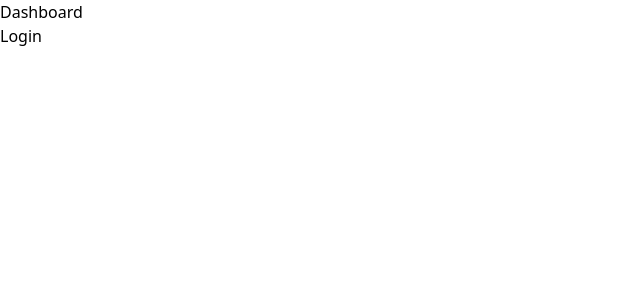
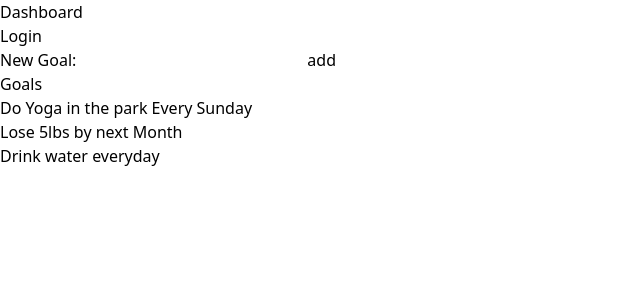
Before and after one commit to WilliamTRich/CodeZeroProject, a React (Vite) app in the folder client/: page /dashboard in a window 1280 px wide. Shown: the top 300 px of the page, without its empty margins (0-640 px from the left). Built offline with nearby package versions, Linux system fonts and the light colour scheme.

Commit message:
refactored componenets to add and list goals on dashboard

```diff
--- a/client/package.json
+++ b/client/package.json
@@ -17,6 +17,7 @@
     "react-dom": "^18.2.0",
     "react-router-dom": "^6.16.0",
     "sequelize": "^6.33.0",
+    "socket.io": "^4.7.2",
     "socket.io-client": "^4.7.2"
   },
   "devDependencies": {
--- /dev/null
+++ b/client/src/components/AddGoal.jsx
@@ -0,0 +1,40 @@
+import React,{useState} from 'react';
+import { navigate } from '@reach/router';
+import axios from 'axios';
+
+const AddGoal = ()=> {
+    const [goal, setGoal]= useState("");
+    const newSubmitHandler = (e)=> {
+        e.preventDefault();
+        const newGoal = {
+            goal,
+        };
+        axios.post('',
+        newGoal, {
+            withCredentials:true
+        })
+        .then((res)=> {
+            console.log(res.data);
+            navigate('/dashboard');
+        })
+    }
+    return(
+    <div className='addgoal display: inline-block'>
+        <div>
+            <form className='goalsform ' onSubmit = {newSubmitHandler}>
+                <label>New Goal:</label>
+                <input className= "border-solid border-2 border-indigo-600" onChange={(e)=> setGoal(e.target.value)} name='goal' value={goal} />
+                <button>add</button>
+            </form>
+        </div>
+
+
+
+
+    </div>
+
+
+    )
+}
+
+export {AddGoal}
--- /dev/null
+++ b/client/src/components/GoalsList.jsx
@@ -0,0 +1,22 @@
+import React from 'react'
+// import { navigate } from '@reach/router';
+// import axios from 'axios';
+
+const GoalsList = ()=> {
+    return(
+    <div className=''>
+        <h1 className=' '>Goals</h1>
+        <ul className=''>
+            <li> Do Yoga in the park Every Sunday</li>
+            <li>Lose 5lbs by next Month</li>
+            <li>Drink water everyday</li>
+        </ul>
+
+
+    </div>
+
+
+    )
+}
+
+export {GoalsList}
--- a/client/src/components/GoalsTracker.jsx
+++ /dev/null
@@ -1,13 +0,0 @@
-const GoalsTracker = ()=> {
-    return(
-    <div className='goalstracker'>
-
-
-
-    </div>
-
-
-    )
-}
-
-export {GoalsTracker}
--- a/client/src/pages/chat/Chat.jsx
+++ b/client/src/pages/chat/Chat.jsx
@@ -1,5 +1,5 @@
 import React, { useState, useEffect } from 'react';
-import io from 'socket.io-client';
+// import io from 'socket.io-client';
 
 
 function Chat() {
--- a/client/src/pages/dashboard/index.jsx
+++ b/client/src/pages/dashboard/index.jsx
@@ -1,8 +1,9 @@
 //Imports
 import React from 'react';
 import { Link } from 'react-router-dom';
-import { GoalsTracker } from '../../components/goalsTracker';
+import { AddGoal} from '../../components/AddGoal';
 import { CaloriesGraph } from '../../components/caloriesGraph';
+import { GoalsList } from '../../components/GoalsList';
 
 //Components
 
@@ -15,7 +16,10 @@ const Dashboard = () => {
                     Login
                 </button>
             </Link>
-            <GoalsTracker/>
+            <div className='goalstracker'>
+                <AddGoal/>
+                <GoalsList/>
+            </div>
             <CaloriesGraph/>
         </>
     );
```
Also changed, not shown: 2 other files (tests, documents, lock files or other folders).
